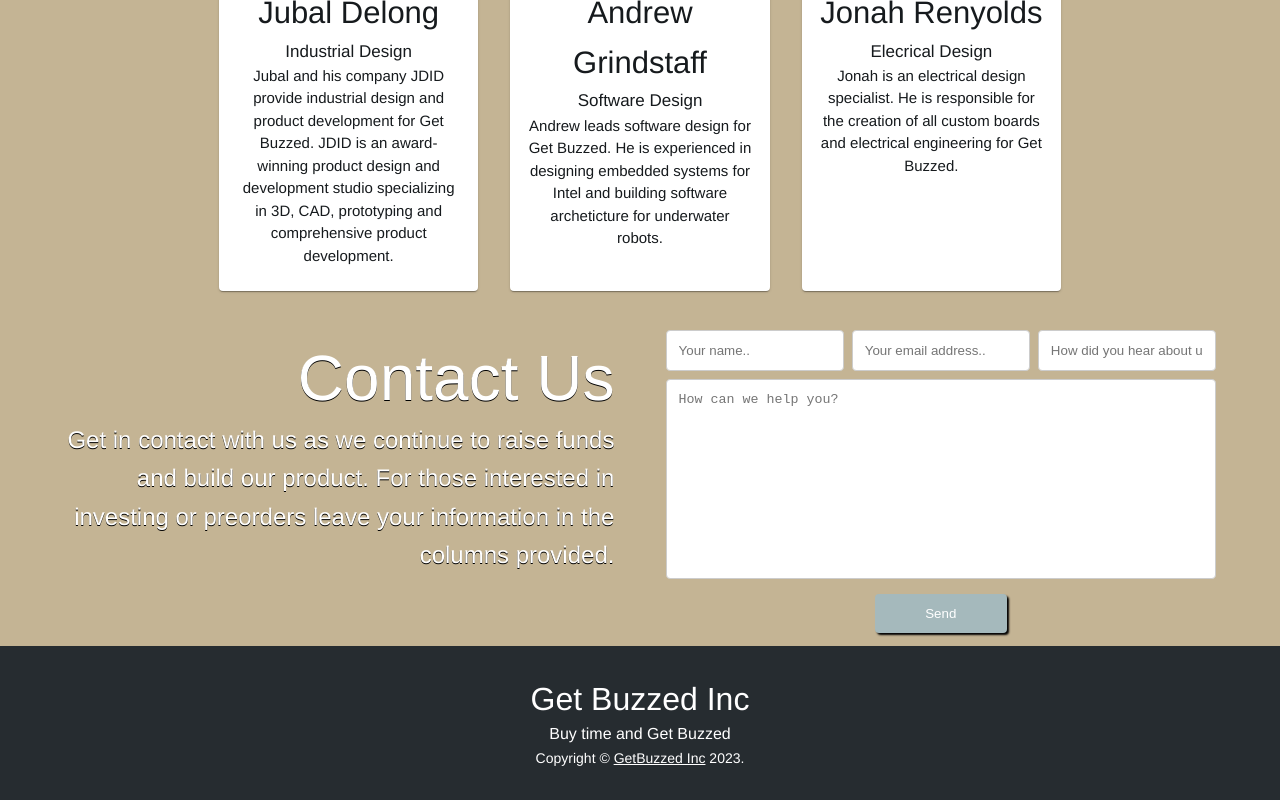
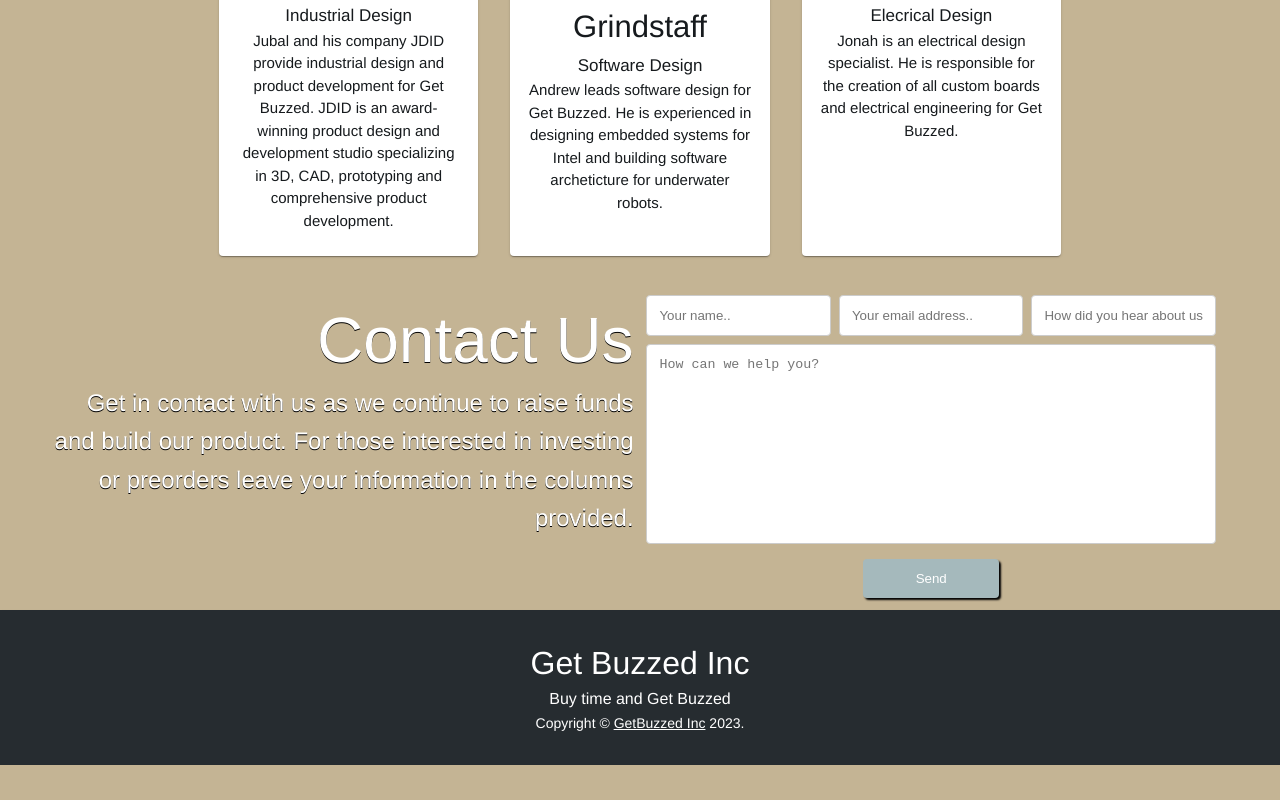
Before and after one commit to ajgrinds/GetBuzzedAlert, a React (Create React App) app in the folder getbuzzed/: page / in a window 1280 px wide. Shown: the part 4551-5351 px from the top of the page. After the commit the page ends 5316 px from the top, so only its background shows below. Built offline with nearby package versions, Linux system fonts and the light colour scheme.

Commit message:
moved them closer together

```diff
--- a/getbuzzed/src/HomePage.js
+++ b/getbuzzed/src/HomePage.js
@@ -21,6 +21,7 @@
 import { themeSettings } from './Theme.js';
 
 import HomeImage from './images/main.jpeg';
+import Logo from './images/logo.png';
 
 import BlakeHeadshot from './images/headshots/blake_togerson.jpg';
 import KellyHeadshot from './images/headshots/kelly_togerson.png';
@@ -200,6 +201,17 @@
               >
                 Get Buzzed
               </Typography>
+              {/*<Box
+                style={{
+                  height:500,
+                  backgroundImage: `url(${Logo})`,
+                  // background-size takes height and width but shorthand is one value used for both
+                  backgroundSize: "cover",
+                  // background-position options include center, cover, and more: https://developer.mozilla.org/en-US/docs/Web/CSS/background-position
+                  backgroundRepeat: "no-repeat",
+                }}
+              >
+              </Box>*/}
               <Typography variant="h5" align="center" color="text.primary" paragraph
                 style={{ textShadow: "1px 1px 1px black"}}>
                 { headerSlogan }
@@ -278,12 +290,12 @@
             Our Story
           </Typography>
                 <Grid container sx={{ pt:"0.5%" }}>
-          <Grid item key="form" md={6} sx={{ pl:"2%", pr:"2%" }}>
+          <Grid item key="form" md={6} sx={{ pl:"2%", pr:"0.5%" }}>
           {aboutUs.map((line) => (
             <Typography align='right' variant="h6" color="white" style={{ margin: "0px 0px 4% 0px", textShadow: "1px 1px 1px black"}}>{ line }</Typography>
           ))}
           </Grid>
-          <Grid item key="title" md={6} sx={{ px:"2%" }} >
+          <Grid item key="title" md={6} sx={{ pl:"0.5%", pr:"2%" }} >
             <ImageList sx={{ height: "auto" }} cols={2}>
               {aboutUsImages.map((item) => (
                 <ImageListItem key={item.img}>
@@ -340,7 +352,7 @@
         </div>
         <div id='contact' style={{ margin: "0px 0px 1% 0px" }}>
         <Grid container>
-        <Grid item key="title" md={6} sx={{ pr:"2%", pl:"4%", pt:"0.5%" }}>
+        <Grid item key="title" md={6} sx={{ pr:"0.5%", pl:"4%", pt:"0.5%" }}>
           <Typography
          align="right"
             component="h3"
@@ -354,7 +366,7 @@
           </Typography>
           <Typography align='right' variant="h6" color="white" style={{ margin: "0px 0px 5% 0px", textShadow: "0px 1px black" }}>{ contactUsDescription }</Typography>
           </Grid>
-        <Grid item key="title" md={6} sx={{ pr:"5%", pl:"2%", pt:"1.5%" }}>
+        <Grid item key="title" md={6} sx={{ pr:"5%", pl:"0.5%", pt:"1.5%" }}>
                   <form action={FORM_ENDPOINT} onSubmit={ handleSubmit }  method="POST" >
           <Grid container spacing={1} justifyContent='center'>
               <Grid item key="name" md={4}>
```
